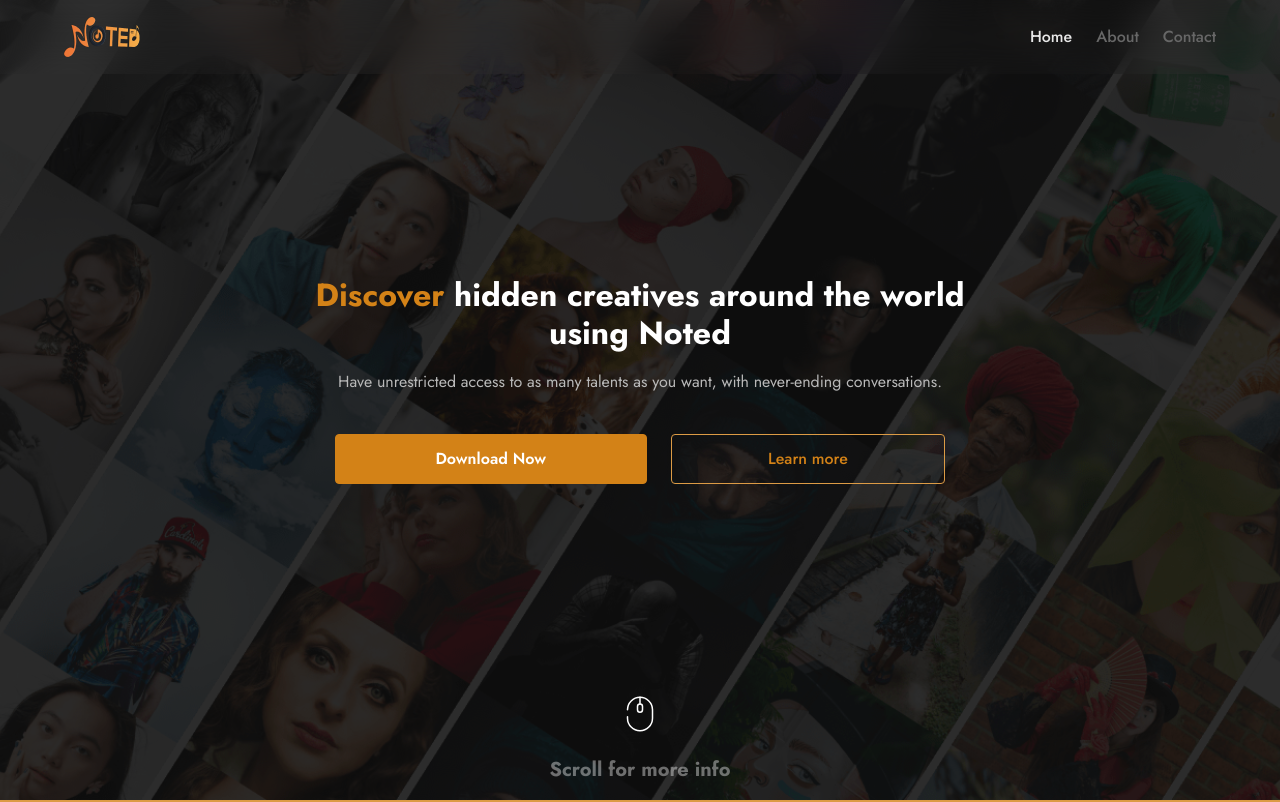
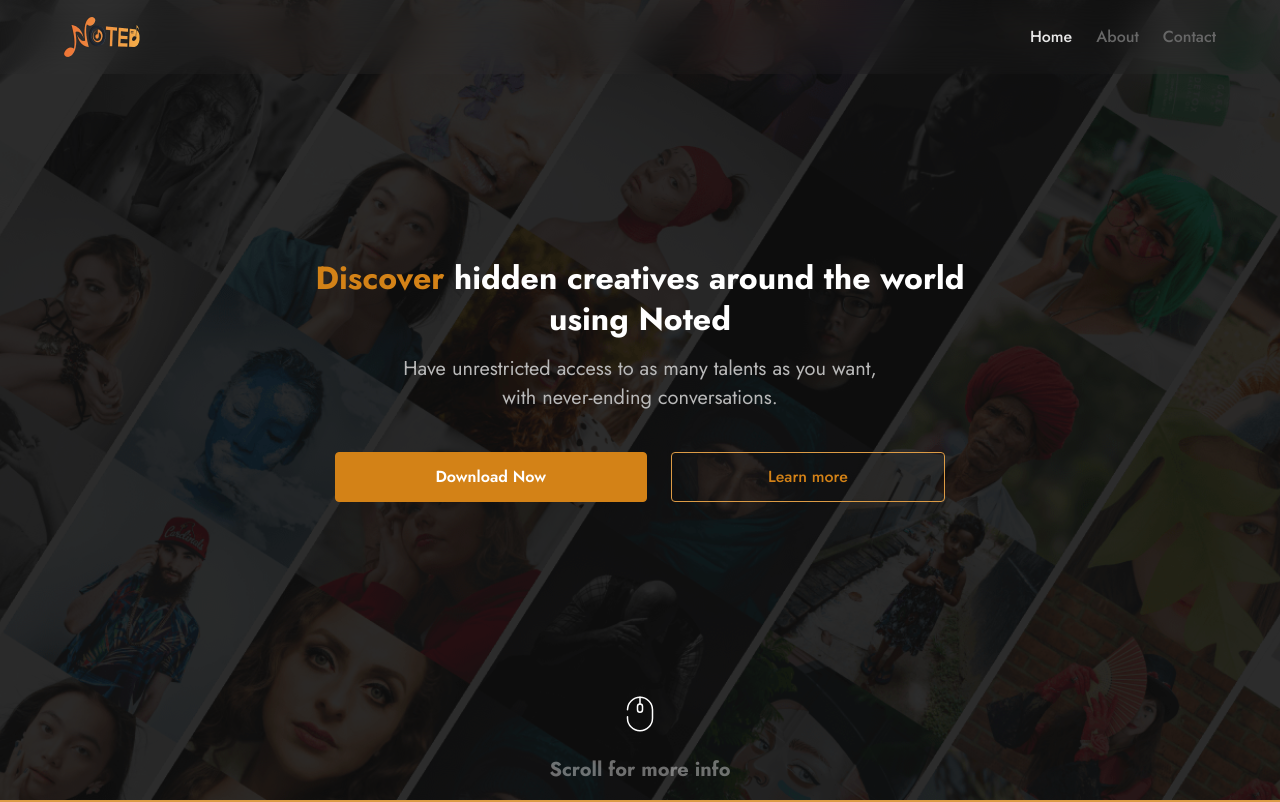
Before and after one commit to DigeetalHub/Noted-web, a Next.js app: page / in a window 1280 px wide. Shown: the top 802 px of the page. Built offline with nearby package versions, Linux system fonts and the light colour scheme.

Commit message:
[FIX] Adjusted height of hero-section for iWatch

```diff
--- a/components/Header.js
+++ b/components/Header.js
@@ -47,7 +47,7 @@ const Header = () => {
 			className={`${isWhite ? "bg-white" : "md:bg-header"} fixed top-0 left-0 right-0 z-10 transition duration-50`}
 		>
 			<div className="mobile-nav relative md:hidden">
-				<div className="flex justify-between items-center py-[0.5rem]px-[0.8rem] fold:p-[1rem]">
+				<div className="flex justify-between items-center py-[0.5rem] px-[0.8rem] fold:p-[1rem]">
 					<Link href="/">
 						<Image src={Logo} alt="Website Logo" className="w-[42px] fold:w-[76px]" />
 					</Link>
@@ -59,7 +59,7 @@ const Header = () => {
 					/>
 				</div>
 				<nav
-					className={`flex flex-col gap-4 fold:gap-6 items-center absolute top-0 left-[50%] -translate-x-[50%] w-full py-[0.7rem] fold:py-[1.4rem] transition duration-700 bg-white ${
+					className={`flex flex-col gap-2 fold:gap-6 items-center absolute top-0 left-[50%] -translate-x-[50%] w-full py-[0.7rem]  fold:py-[1.4rem] transition duration-700 bg-white ${
 						menuOpen ? "translate-y-0" : "-translate-y-[150%]"
 					}`}
 				>
--- a/pages/index.js
+++ b/pages/index.js
@@ -50,7 +50,7 @@ export default function Home() {
 			</Head>
 			<main className="snap-y scroll-pt-[2rem]" onScroll={scrollNav}>
 				<section className="bg-heroImg bg-no-repeat bg-cover bg-center h-auto fold:h-[84.5vh] s22:h-[82.5vh] i11Pro:h-[82vh] i13:h-[82.5vh] XR:h-[75vh] i14Max:h-[76vh] md:h-screen relative">
-					<div className="h-full pt-[4.2rem] fold:pt-0 bg-overlay flex flex-col items-center justify-end pb-[2.5rem] px-2 fold:px-4 md:justify-center">
+					<div className="h-full pt-[2.9rem] fold:pt-0 bg-overlay flex flex-col items-center justify-end pb-[2.5rem] px-2 fold:px-4 md:justify-center">
 						<div className="flex flex-col gap-4 text-center mb-4 fold:mb-8 md:mb-10 md:w-[79%] lg:w-[70%] xl:w-[55%]">
 							<Heading
 								firstContent={"Connect with"}
@@ -61,7 +61,7 @@ export default function Home() {
 							<Heading
 								firstColoredContent={"Discover"}
 								endContent={"hidden creatives around the world using Noted"}
-								classes="font-bold text-white text-[2rem] bigScreen:text-[3.5rem] leading-[1.2] hidden md:block"
+								classes="font-bold text-white text-[2rem] bigScreen:text-[3.5rem] leading-[1.27] hidden md:block"
 							/>
 							<Subheading
 								classes="text-neutrals200 s22:leading-[23.5px] i11Pro:leading-[25px] XR:leading-[25.5px] fold:text-[0.7rem] s22:text-[0.9rem] i11Pro:text-[0.9rem] i13:text-[1rem] i14Max:text-[1.1rem] hidden fold:block md:hidden"
@@ -69,14 +69,14 @@ export default function Home() {
 								fermentum mattis volutpat viverra augue faucibus integer."
 							/>
 							<Subheading
-								classes="text-neutrals100 leading-[25.5px] bigScreen:text-[2rem] bigScreen:leading-[1.3] bigScreen:px-[12rem] hidden md:block"
+								classes="text-neutrals100 leading-[28.5px] md:text-[1.25rem] md:w-[85%] iPadAir:w-[70%] md:mx-auto bigScreen:text-[2rem] bigScreen:leading-[1.3] bigScreen:px-[12rem] hidden md:block"
 								content="Have unrestricted access to as many talents as you want, with never-ending conversations."
 							/>
 						</div>
 						<div className="flex flex-col md:flex-row justify-center md:gap-6 md:w-full">
 							<Button
 								label="Download Now"
-								className="text-white py-1 fold:py-2 s22:py-3 w-[72%] fold:w-full border-[1px] border-brandPrimary500 bg-brandPrimary500 font-semibold rounded text-[0.65rem] fold:text-[0.75rem] s22:text-[1rem] md:w-[22.5%] lg:w-[35%] xl:w-[25%] bigScreen:w-[15%] lg:hover:bg-transparent lg:hover:text-brandPrimary400 transition duration-300 ease-in-out] bigScreen:py-4 bigScreen:text-[1.5rem]"
+								className="text-white py-1 fold:py-2 s22:py-3 w-[72%] fold:w-full border-[1px] border-brandPrimary500 bg-brandPrimary500 font-semibold rounded text-[0.65rem] fold:text-[0.75rem] s22:text-[1rem] md:w-[22.5%] lg:w-[25%] xl:w-[25%] bigScreen:w-[15%] lg:hover:bg-transparent lg:hover:text-brandPrimary400 transition duration-300 ease-in-out] bigScreen:py-4 bigScreen:text-[1.5rem]"
 							/>
 							<Button
 								label="Learn more"
```
